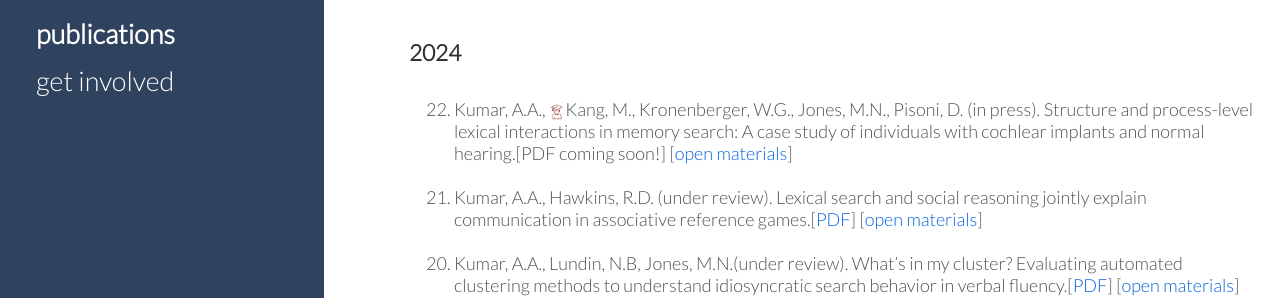
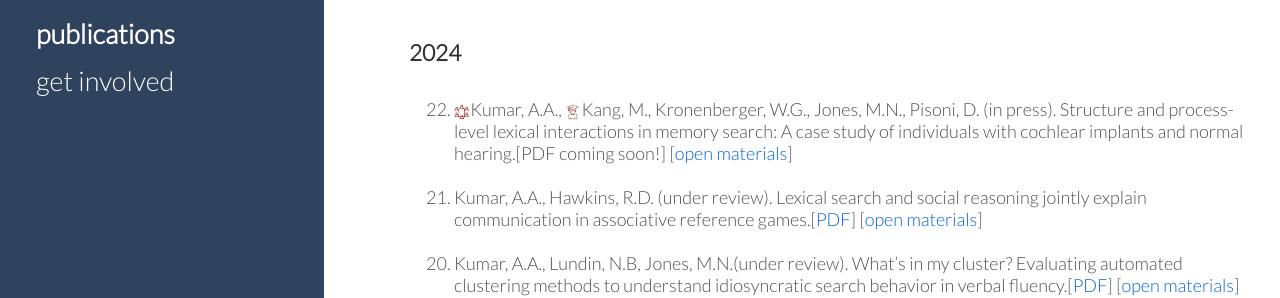
Before and after one commit to thelexiconlab/thelexiconlab.github.io, a Jekyll site: the page built from publications.html, in a window 1280 px wide. Shown: the part 438-736 px from the top of the page. Built offline with Jekyll 4.4.1, drawn with Linux system fonts in a browser that asks for light colours; Markdown is read by kramdown in place of the engine named in the settings.

Commit message:
update conference

```diff
--- a/publications.html
+++ b/publications.html
@@ -18,7 +18,7 @@ order: 4
 <li><div>Kumar, A.A., <img src ="/images/icons/undergrad.png" alt="ug icon" class = "papericon" title="undergraduate author">Chun, S., <img src ="/images/icons/undergrad.png" alt="ug icon" class = "papericon" title="undergraduate author">Sides, J. (in prep.). Boundary conditions in mental representations of object-state changes: A non-replication and extension.</div></li><br>
 <li><div>Kumar, A.A. (in prep.). Novel word learning from co-occurrence.</div></li><br>
 <h3 class="unindent"> 2024 </h3><br>
-<li><div>Kumar, A.A., <img src ="/images/icons/undergrad.png" alt="ug icon" class = "papericon" title="undergraduate author">Kang, M., Kronenberger, W.G., Jones, M.N., Pisoni, D. (in press). Structure and process-level lexical interactions in memory search: A case study of individuals with cochlear implants and normal hearing.[PDF coming soon!] [<a href="https://github.com/thelexiconlab/cochlear-project" target="_blank" style="color:#0864dd;">open materials</a>]</div></li><br>
+<li><div><img src ="/images/icons/conference.png" alt="conference icon" class = "papericon">Kumar, A.A., <img src ="/images/icons/undergrad.png" alt="ug icon" class = "papericon" title="undergraduate author">Kang, M., Kronenberger, W.G., Jones, M.N., Pisoni, D. (in press). Structure and process-level lexical interactions in memory search: A case study of individuals with cochlear implants and normal hearing.[PDF coming soon!] [<a href="https://github.com/thelexiconlab/cochlear-project" target="_blank" style="color:#0864dd;">open materials</a>]</div></li><br>
 <li><div>Kumar, A.A., Hawkins, R.D. (under review). Lexical search and social reasoning jointly explain communication in associative reference games.[<a href="https://osf.io/preprints/psyarxiv/3a9kq" target="_blank" style="color:#0864dd;">PDF</a>] [<a href="https://github.com/hawkrobe/lexical-search-and-pragmatics" target="_blank" style="color:#0864dd;">open materials</a>]</div></li><br>
 <li><div>Kumar, A.A., Lundin, N.B, Jones, M.N.(under review). What’s in my cluster? Evaluating automated clustering methods to understand idiosyncratic search behavior in verbal fluency.[<a href="https://osf.io/preprints/psyarxiv/9anmr" target="_blank" style="color:#0864dd;">PDF</a>] [<a href="https://github.com/thelexiconlab/fluency-switch-experiment" target="_blank" style="color:#0864dd;">open materials</a>]</div></li><br>
 <h3 class="unindent"> 2023 </h3><br>
```
